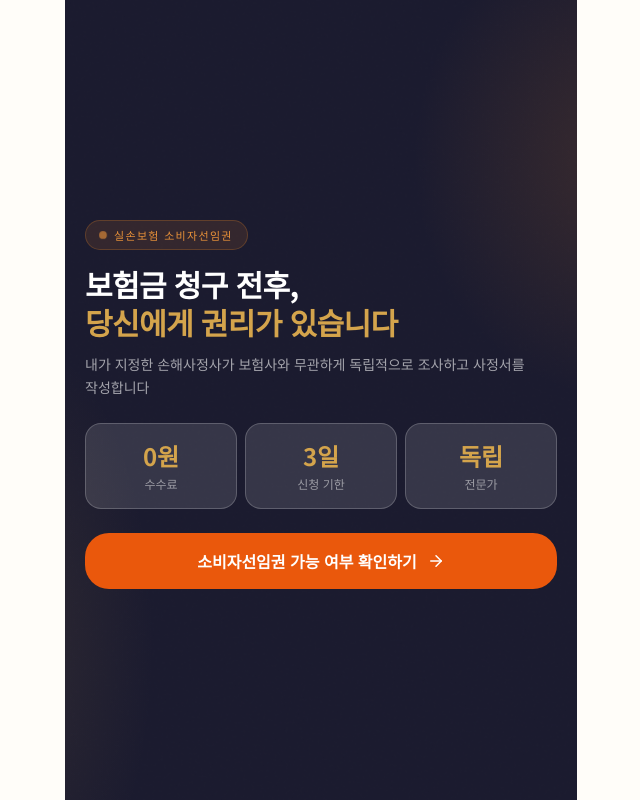
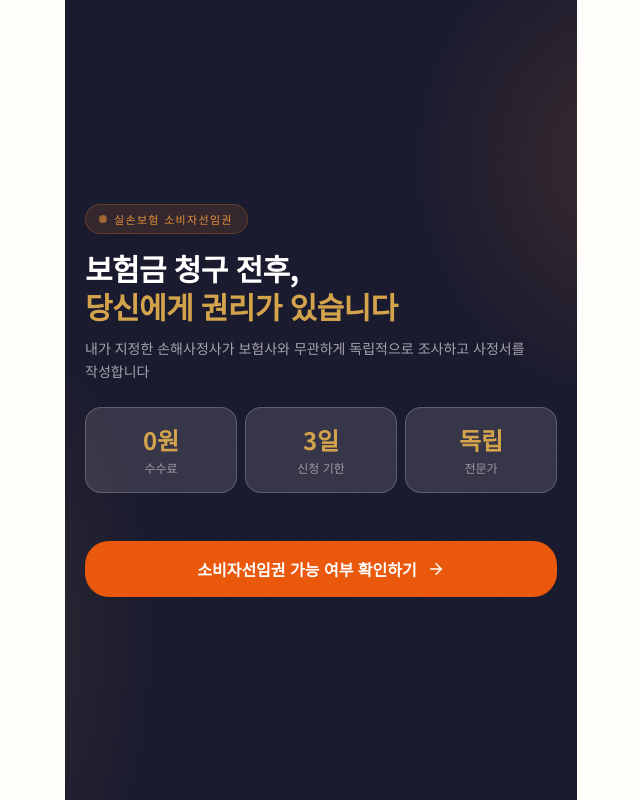
Before and after one commit to giwi-1004/giwi-1004.github.io, a Next.js app: page / in a window 1280 px wide. Shown: the top 800 px of the page, without its empty margins (319-959 px from the left). Built offline with nearby package versions, Linux system fonts and the light colour scheme.

Commit message:
Hero 섹션 상하 여백 및 내부 간격 조정
Co-authored-by: Cursor <cursoragent@cursor.com>

```diff
--- a/components/landing/hero-section.tsx
+++ b/components/landing/hero-section.tsx
@@ -7,7 +7,7 @@ const statCardClass =
 
 export function HeroSection() {
   return (
-    <section className="relative flex min-h-svh flex-col justify-center overflow-hidden bg-[#1a1a2e] !px-5 !pt-14 !pb-12">
+    <section className="relative flex min-h-svh flex-col justify-center overflow-hidden bg-[#1a1a2e] !px-5 !pt-10 !pb-10">
       <div
         className="pointer-events-none absolute inset-0"
         aria-hidden
@@ -30,20 +30,20 @@ export function HeroSection() {
           실손보험 소비자선임권
         </span>
 
-        <h1 className="hero-animate hero-animate-delay-1 text-3xl leading-tight font-bold tracking-[-0.02em] text-white text-balance break-keep">
+        <h1 className="hero-animate hero-animate-delay-1 mb-3 text-3xl leading-tight font-bold tracking-[-0.02em] text-white text-balance break-keep">
           보험금 청구 전후,{" "}
           <span className="text-[#d4a44c]">당신에게 권리가 있습니다</span>
         </h1>
 
         <p
-          className="hero-animate hero-animate-delay-2 mt-3 text-sm leading-relaxed text-white/60 break-keep"
+          className="hero-animate hero-animate-delay-2 mb-6 text-sm leading-relaxed text-white/60 break-keep"
           style={{ fontFamily: "'Noto Sans KR', sans-serif" }}
         >
           내가 지정한 손해사정사가 보험사와 무관하게 독립적으로 조사하고 사정서를
           작성합니다
         </p>
 
-        <div className="hero-animate hero-animate-delay-3 mt-6 grid grid-cols-3 gap-2">
+        <div className="hero-animate hero-animate-delay-3 mb-6 grid grid-cols-3 gap-2">
           <div className={statCardClass}>
             <p className="text-2xl font-bold text-[#D4A44C]">0원</p>
             <p className="text-xs text-white/50 mt-1">수수료</p>
```
